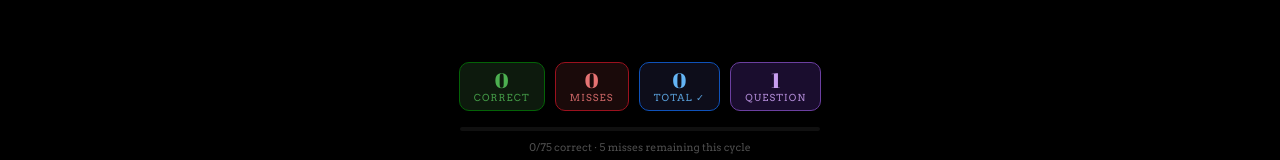
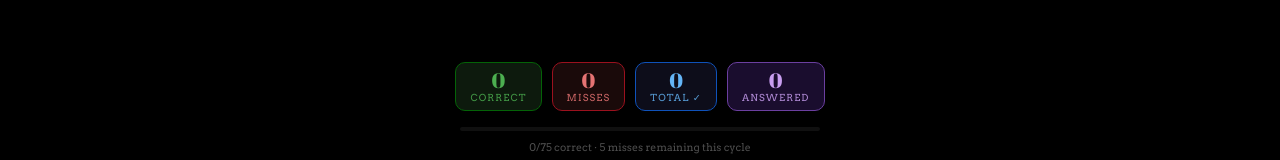
Before and after one commit to kwitykwity/flashmaster, a React (Vite) app: page / in a window 1280 px wide. Both pictures are taken after a click on the button "MCQ Test". Shown: the part 124-284 px from the top of the page. Built offline with nearby package versions, Linux system fonts and the light colour scheme.

Commit message:
fix question counter again

```diff
--- a/src/App.jsx
+++ b/src/App.jsx
@@ -305,7 +305,6 @@ function MCQView({ questions: initialQs }) {
     setSelected(choice);
     const correct = choice === current.correct;
     setIsCorrect(correct);
-    setTotalAnswered(t => t + 1);
     setTotalCorrect(t => t + (correct ? 1 : 0));
 
     let newCC = cycleCorrect;
@@ -398,8 +397,8 @@ function MCQView({ questions: initialQs }) {
           <span className="counter-label">Total ✓</span>
         </div>
         <div className="counter-gem" style={{ background: "#1a0d2e", borderColor: "#6B3FA0", color: "#c89ef0" }}>
-          <span className="counter-num">{totalAnswered + 1}</span>
-          <span className="counter-label">Question</span>
+          <span className="counter-num">{totalAnswered}</span>
+          <span className="counter-label">Answered</span>
         </div>
       </div>
 
```
